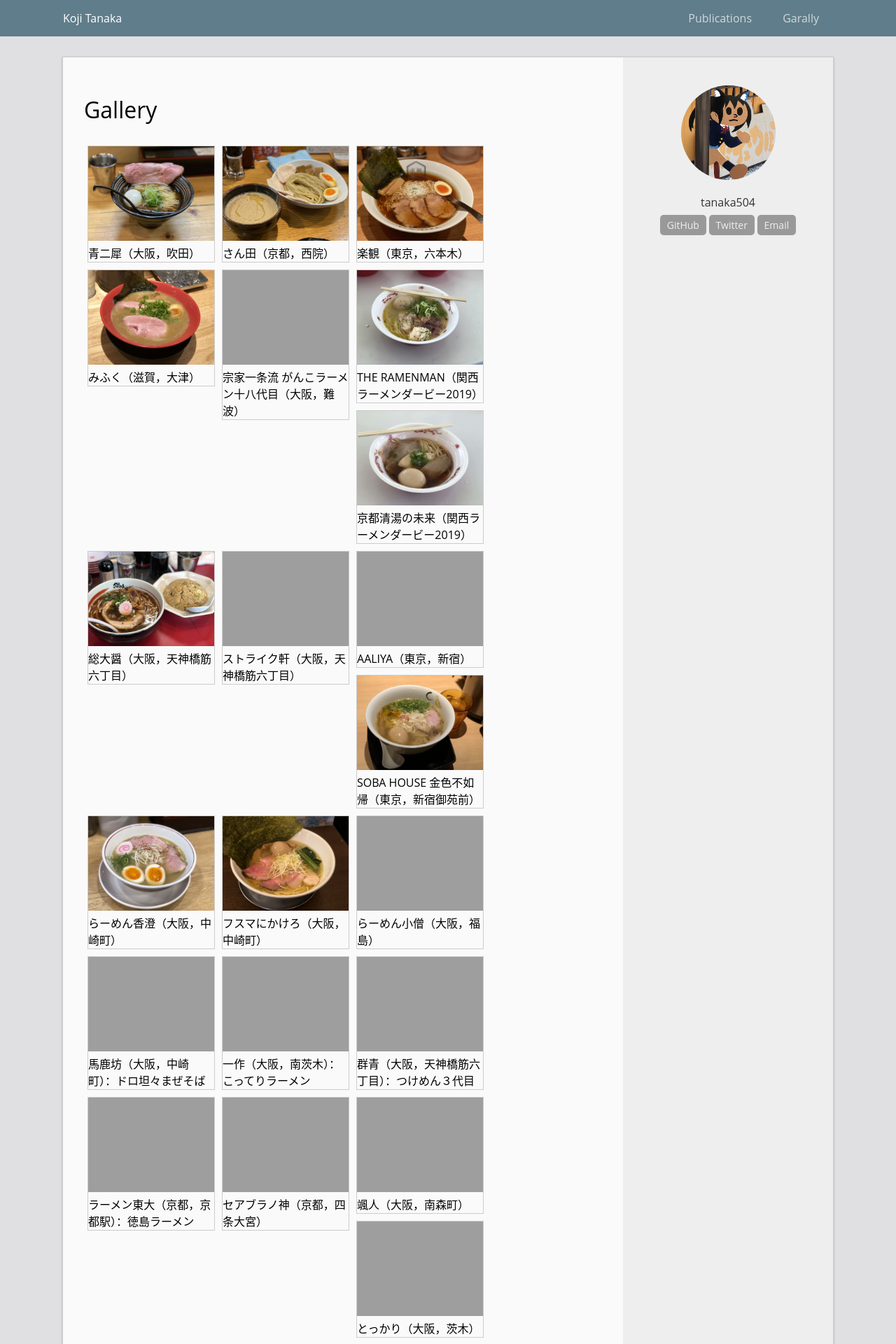
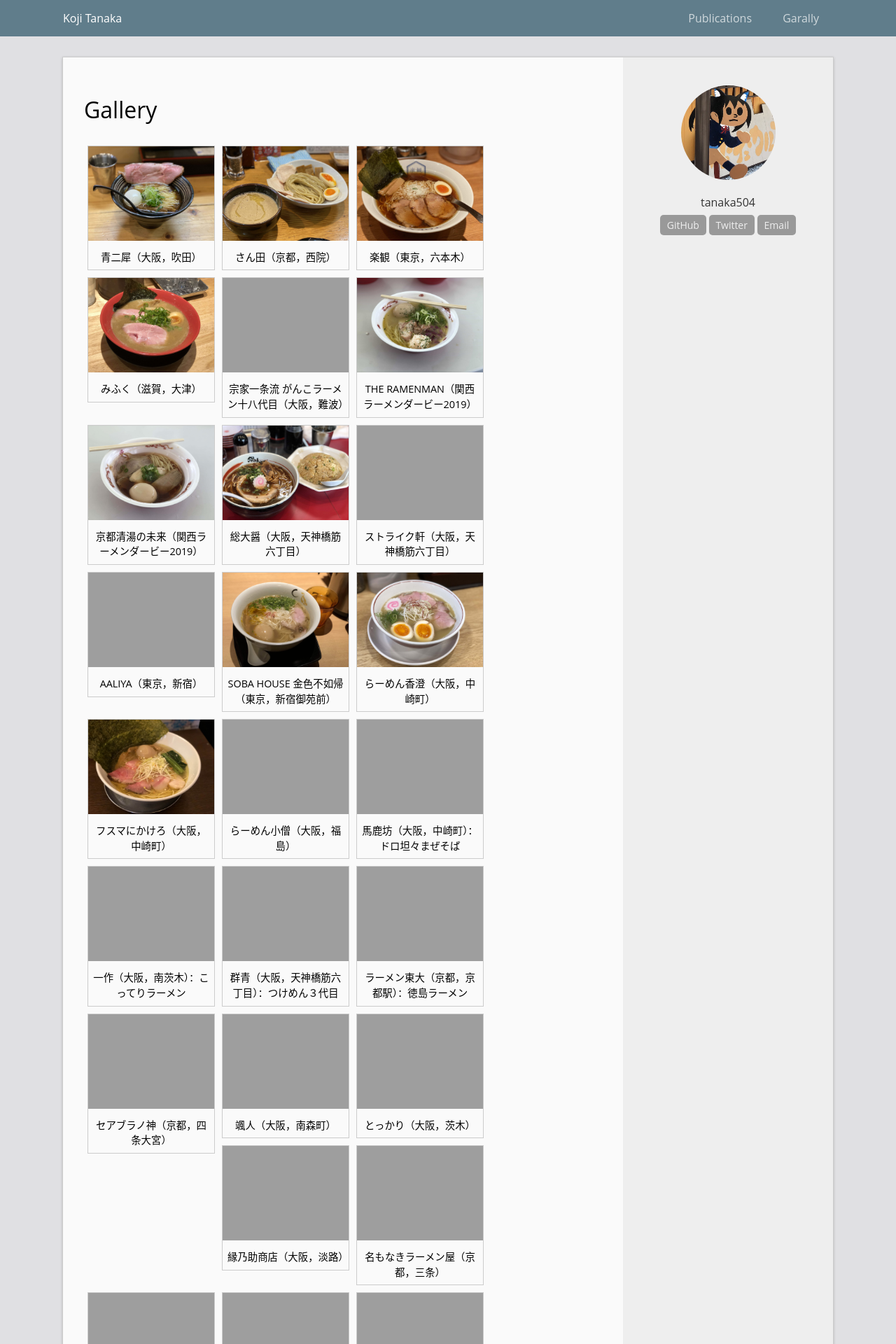
Before and after one commit to tanaka504/tanaka504.github.io, a Jekyll site: the page built from gallery.html, in a window 1280 px wide. Shown: the top 1920 px of the page at 70% size. Built offline with Jekyll 4.4.1, drawn with Linux system fonts in a browser that asks for light colours.

Commit message:
update:gallery page design

```diff
--- a/_sass/_layout.scss
+++ b/_sass/_layout.scss
@@ -271,7 +271,7 @@ div.gallery {
 	height: 135px;
   }
 
-  desc {
+  .desc {
 	font-size: 0.9rem;
 	padding: 7px;
 	text-align: center;
```
